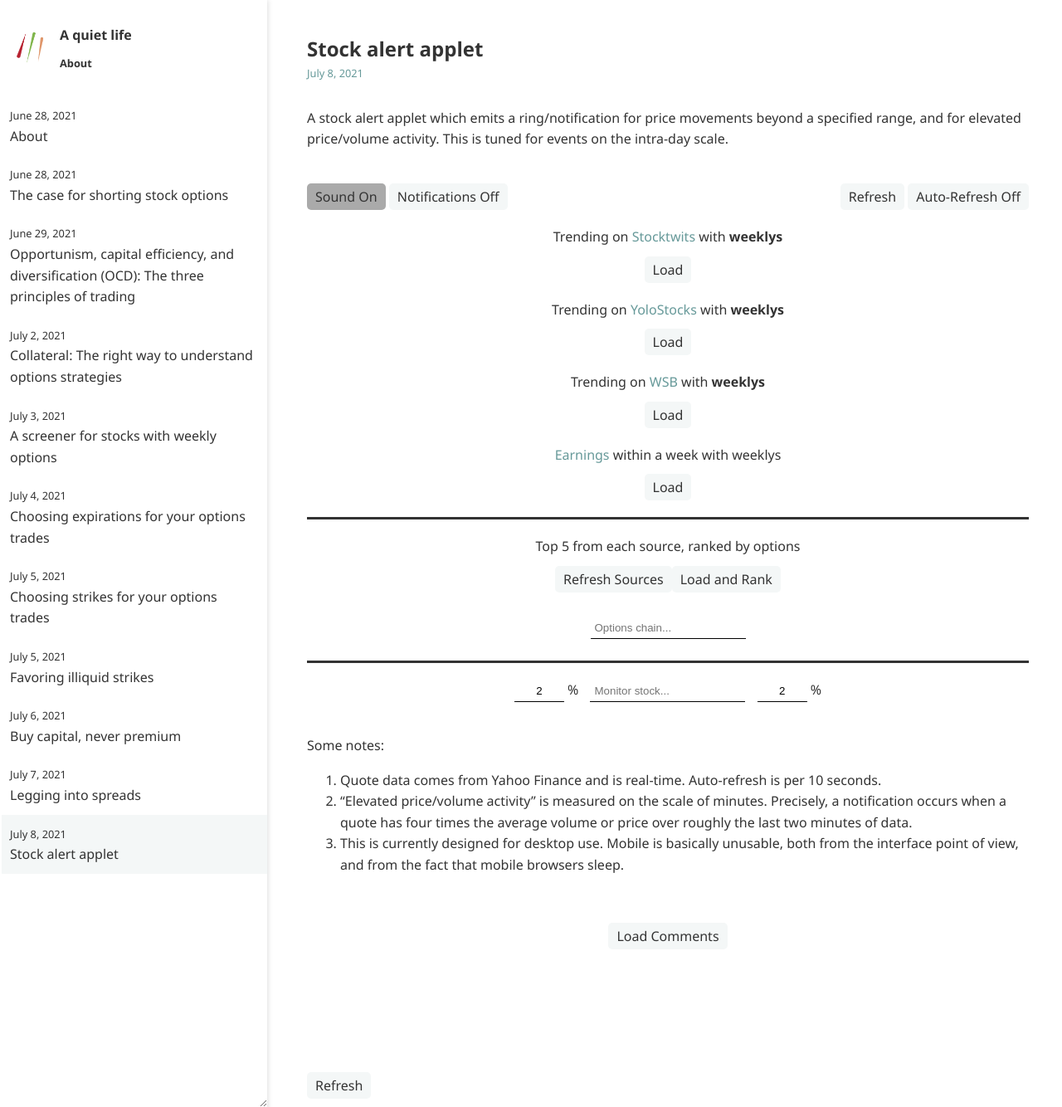
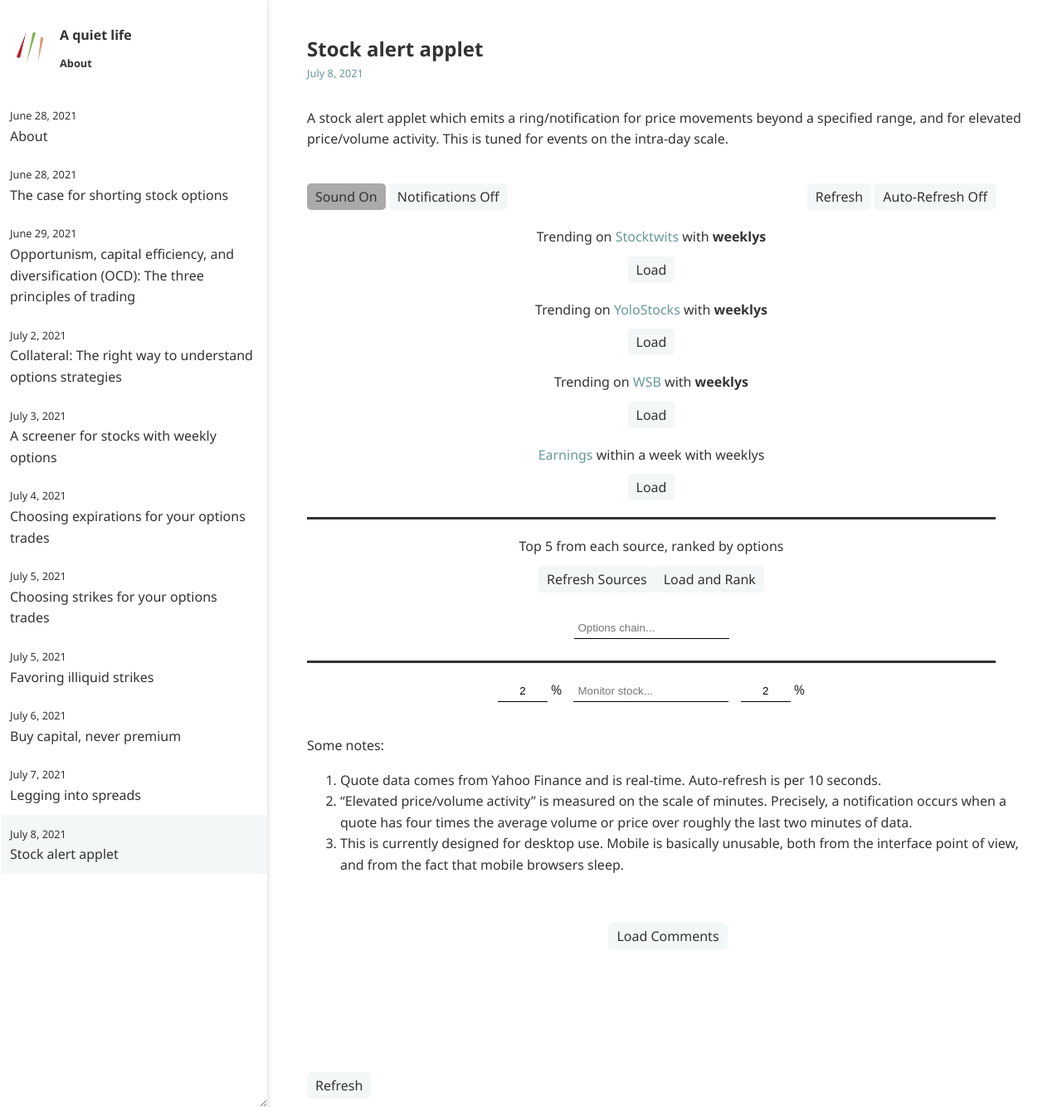
Before and after one commit to ansyblenetwork/aquietlife, a Jekyll site: the page built from _posts/2021-07-08-alerts.md, in a window 1280 px wide and 1334 px high. Shown: the whole window at 83% size. Built offline with Jekyll 4.4.1, drawn with Linux system fonts in a browser that asks for light colours.

Commit message:
Update 2021-07-08-alerts.md

```diff
--- a/_posts/2021-07-08-alerts.md
+++ b/_posts/2021-07-08-alerts.md
@@ -6,7 +6,7 @@
 
 
 
-<div style="min-width:400px; margin-top: 40px; margin-bottom: 40px">
+<div style="min-width:650px; margin-top: 40px; margin-bottom: 40px; margin-right:40px">
 
 <div style="position:fixed; bottom: 10px; background-color:white">
 <button onclick="update(); updateAll();" >Refresh</button>
```
